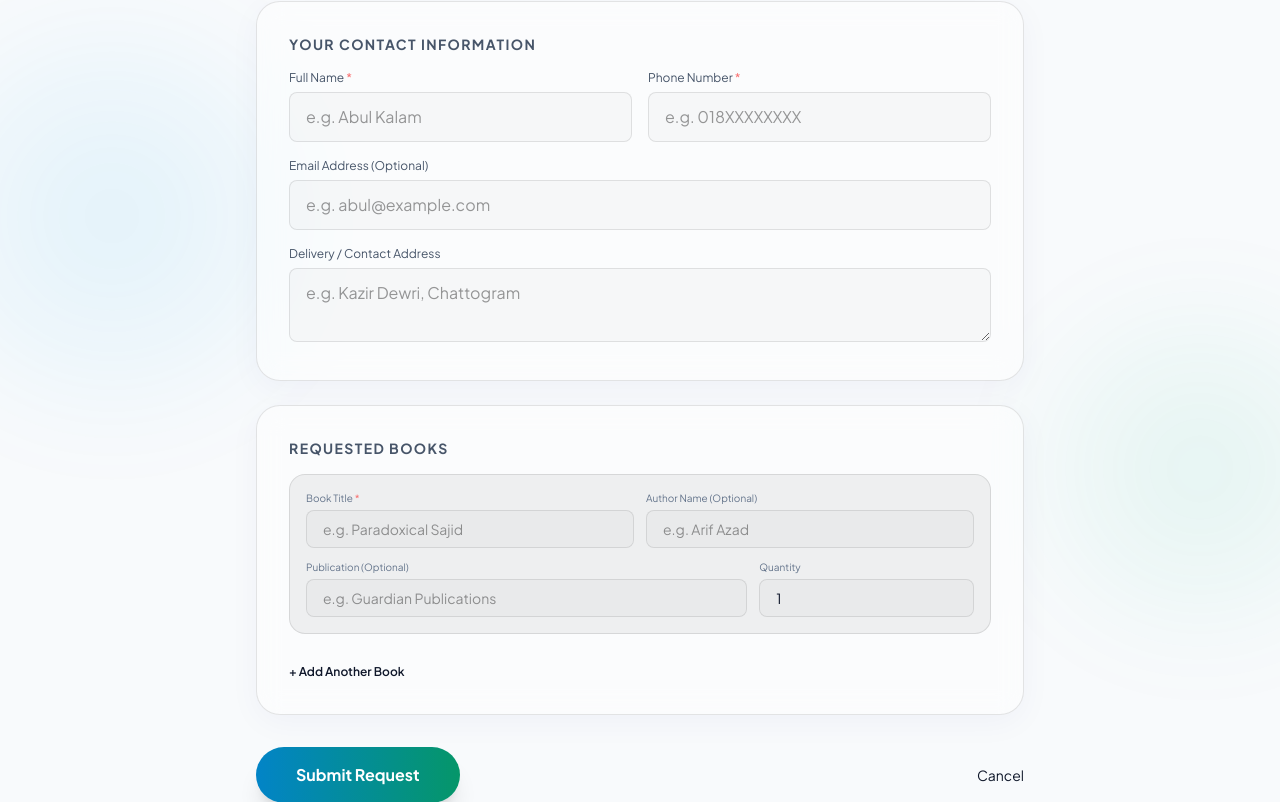
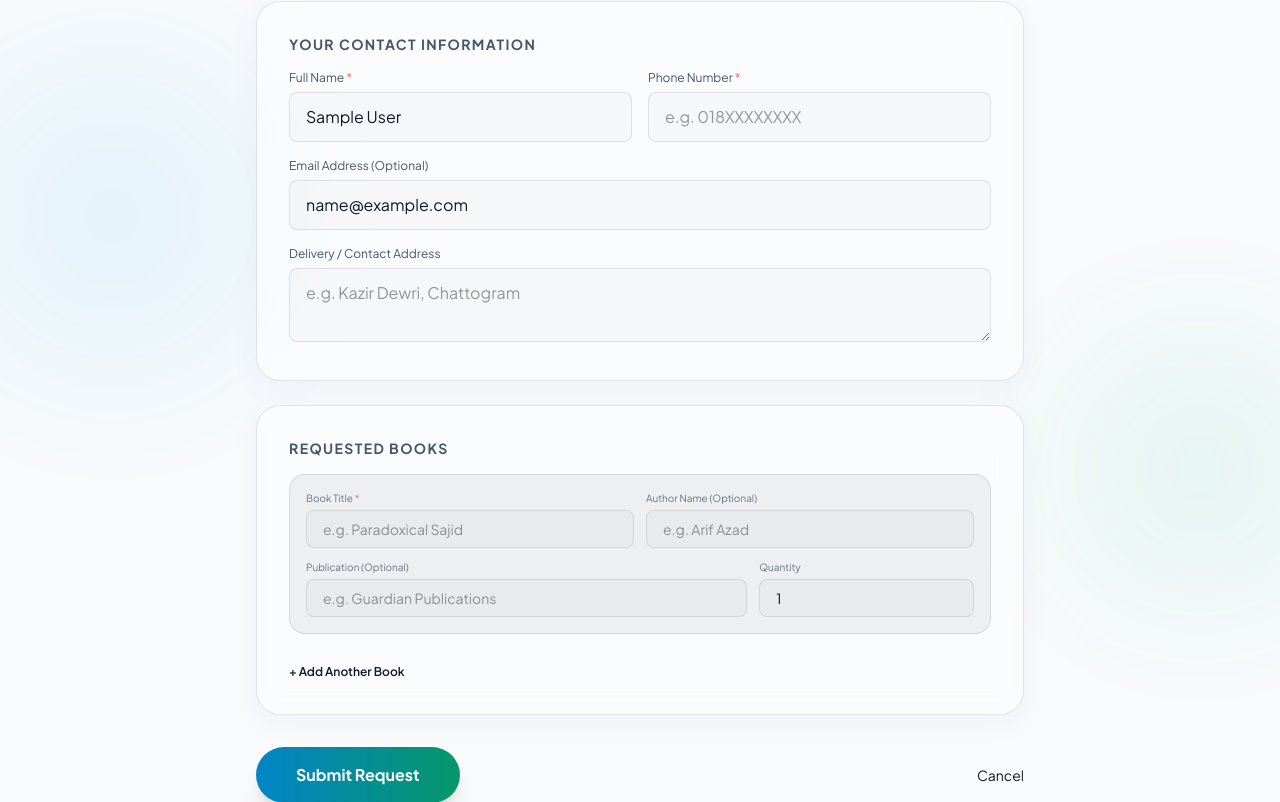
Before and after one commit to md-imam75/Youth-Club-Library, a Django app: page /request-book/ in a window 1280 px wide. Shown: the part 279-1081 px from the top of the page. Run offline with Django 4.2, Linux system fonts and the light colour scheme; the visitor is signed in with stand-in values (Sample User, id 1); data that the repository does not hold is empty; some libraries are stand-ins or nearby versions.

Commit message:
Auto-fill contact fields in Request Book form for logged in users

```diff
--- a/templates/catalog/request_book.html
+++ b/templates/catalog/request_book.html
@@ -69,22 +69,22 @@
           <div class="grid grid-cols-1 sm:grid-cols-2 gap-4">
             <div>
               <label class="block text-xs dark:text-gray-400 text-slate-600 mb-1.5">Full Name <span class="text-red-400">*</span></label>
-              <input type="text" name="name" required placeholder="e.g. Abul Kalam" class="form-input" />
+              <input type="text" name="name" required placeholder="e.g. Abul Kalam" class="form-input" {% if request.user.is_authenticated %}value="{{ request.user.get_full_name }}"{% endif %} />
             </div>
             <div>
               <label class="block text-xs dark:text-gray-400 text-slate-600 mb-1.5">Phone Number <span class="text-red-400">*</span></label>
-              <input type="text" name="phone" required placeholder="e.g. 018XXXXXXXX" class="form-input" />
+              <input type="text" name="phone" required placeholder="e.g. 018XXXXXXXX" class="form-input" {% if request.user.is_authenticated %}value="{{ request.user.phone }}"{% endif %} />
             </div>
           </div>
 
           <div>
             <label class="block text-xs dark:text-gray-400 text-slate-600 mb-1.5">Email Address (Optional)</label>
-            <input type="email" name="email" placeholder="e.g. abul@example.com" class="form-input" />
+            <input type="email" name="email" placeholder="e.g. abul@example.com" class="form-input" {% if request.user.is_authenticated %}value="{{ request.user.email }}"{% endif %} />
           </div>
 
           <div>
             <label class="block text-xs dark:text-gray-400 text-slate-600 mb-1.5">Delivery / Contact Address</label>
-            <textarea name="address" rows="2" placeholder="e.g. Kazir Dewri, Chattogram" class="form-input"></textarea>
+            <textarea name="address" rows="2" placeholder="e.g. Kazir Dewri, Chattogram" class="form-input">{% if request.user.is_authenticated %}{{ request.user.address }}{% endif %}</textarea>
           </div>
         </div>
 
```
